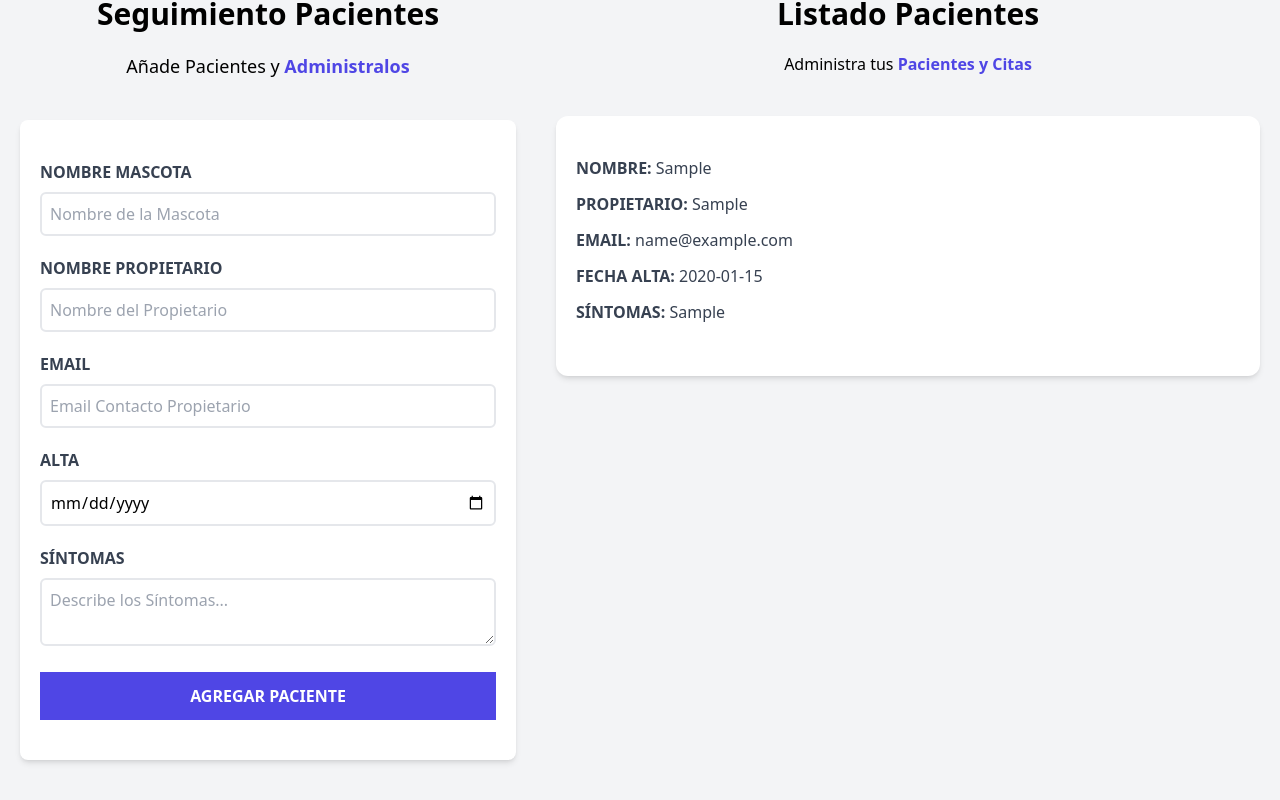
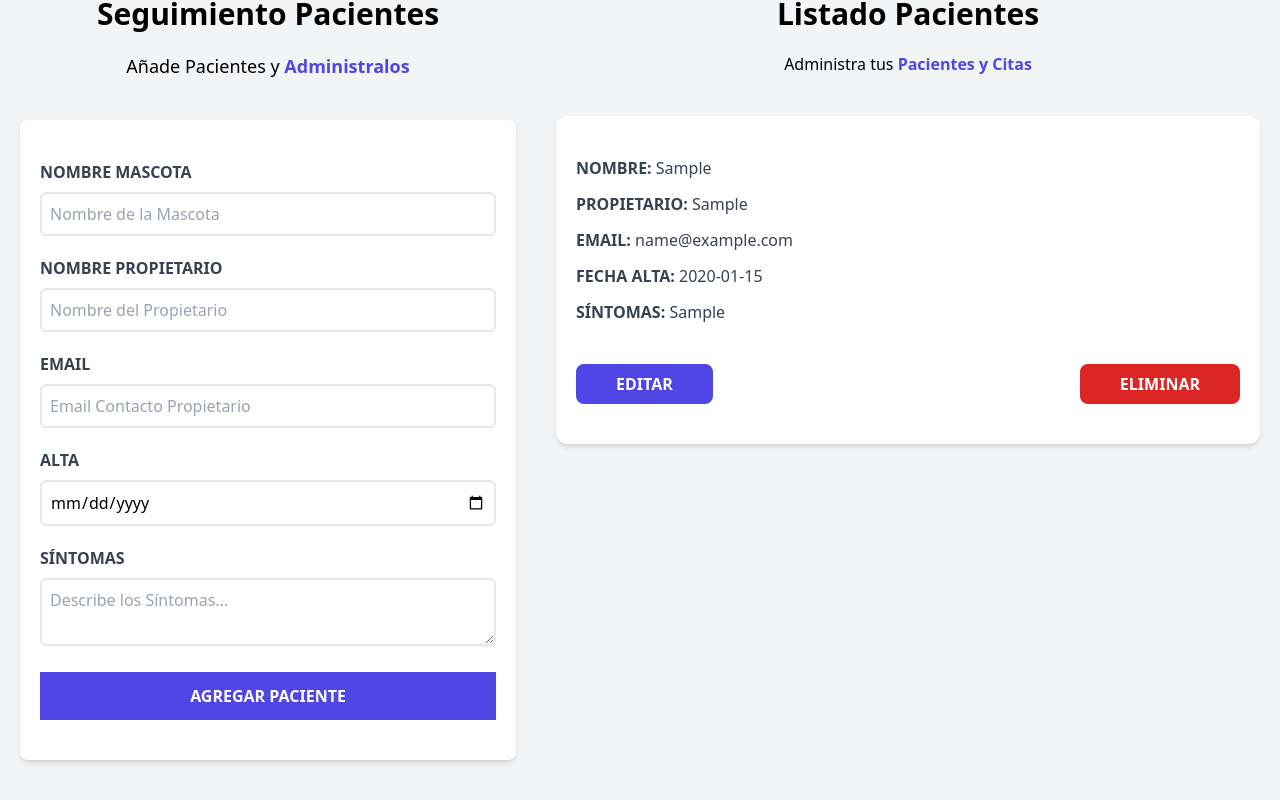
Before and after one commit to davideperez/patients_admin_react_vite, a React (Vite) app: page / in a window 1280 px wide. Both pictures are taken after typing "Sample", "Sample", "name@example.com", "2020-01-15", "Sample" into the empty fields and a click on the input "Agregar Paciente". Shown: the part 180-980 px from the top of the page. Built offline with nearby package versions, Linux system fonts and the light colour scheme.

Commit message:
Added Eliminar and Editar buttons on Pacientes.jsx

```diff
--- a/src/components/Paciente.jsx
+++ b/src/components/Paciente.jsx
@@ -20,6 +20,20 @@
         <p className="font-bold mb-3 text-gray-700 uppercase">Síntomas: {''}
             <span className="font-normal normal-case">{sintomas}</span>
         </p>
+        <div className="flex justify-between mt-10">
+            <button
+                type="button"
+                className=" py-2 px-10 bg-indigo-600 hover:bg-indigo-700 text-white font-bold uppercase rounded-lg"
+            >
+                Editar
+            </button>
+            <button
+                type="button"
+                className=" py-2 px-10 bg-red-600 hover:bg-red-700 text-white font-bold uppercase rounded-lg "
+            >
+                Eliminar
+            </button>
+        </div>
     </div>
   )
 }
```
